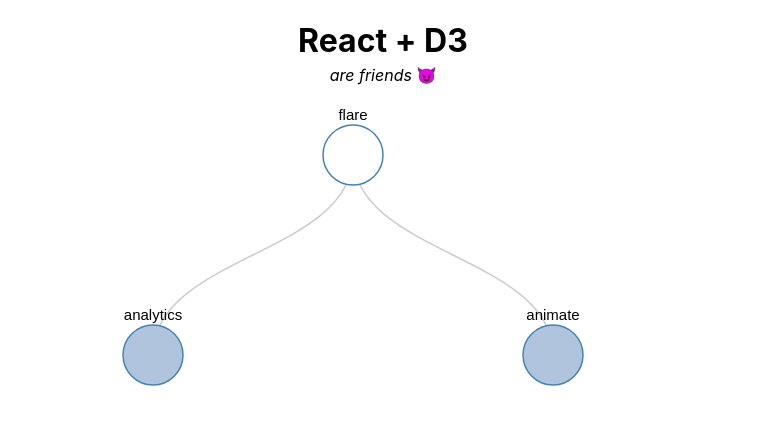
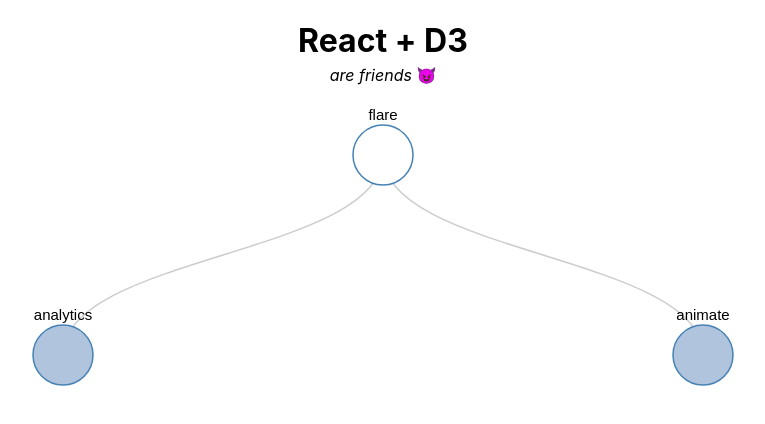
Before and after one commit to teomrd/react-d3, a React (Create React App) app: page / in a window 1280 px wide. Shown: the top 424 px of the page, without its empty margins (257-1022 px from the left). Built offline with nearby package versions, Linux system fonts and the light colour scheme.

Commit message:
Adapt size to available width

```diff
--- a/package.json
+++ b/package.json
@@ -46,6 +46,7 @@
     "eslint-plugin-import": "^2.23.0",
     "eslint-plugin-prettier": "^3.4.0",
     "eslint-plugin-react": "^7.23.2",
+    "eslint-plugin-react-hooks": "^4.2.0",
     "prettier": "^2.3.0"
   }
 }
--- a/src/components/NodeGraph/Tree.js
+++ b/src/components/NodeGraph/Tree.js
@@ -5,10 +5,18 @@
 import "./style.css";
 import { AnimatePresence } from "framer-motion";
 
-const Tree = ({ nodes, links, width, height, onNodeClick, sourcePosition }) => {
+const Tree = ({
+  nodes,
+  links,
+  width,
+  height,
+  onNodeClick,
+  sourcePosition,
+  id,
+}) => {
   return (
-    <svg width={width} height={height}>
-      <g transform="translate(50, 50)">
+    <svg width={width} height={height} id={id}>
+      <g transform="translate(0, 50)">
         <AnimatePresence>
           {links.map(({ source, target }) => (
             <Link
@@ -46,6 +54,7 @@
 };
 
 Tree.propTypes = {
+  id: PropTypes.string,
   width: PropTypes.number,
   height: PropTypes.number,
   nodes: PropTypes.array,
@@ -58,6 +67,7 @@
 };
 
 Tree.defaultProps = {
+  id: "node-graph-svg",
   width: 0,
   height: 0,
   nodes: [],
--- a/src/components/NodeGraph/index.js
+++ b/src/components/NodeGraph/index.js
@@ -4,6 +4,7 @@
 import data from "../../data/flare-2.json";
 import Tree from "./Tree";
 import { idifyTree } from "../../utils/treeStructures";
+import { useAvailableWidth } from "./useWindowSize";
 
 const toggleChildren = (self) => {
   if (self.children) {
@@ -28,13 +29,17 @@
 
 const root = idifyTree(data);
 
-const NodeGraph = ({ width, height, fixedDepth }) => {
+const NodeGraph = ({ fixedDepth }) => {
   const [myNodes, setNodes] = useState([]);
   const [myLinks, setLinks] = useState([]);
+  const width = useAvailableWidth("#node-graph-svg");
   const [sourcePosition, setSourcePosition] = useState({});
-  const tree = d3.layout.tree().size([height, width]);
+
+  const height = 800;
 
   const update = (source) => {
+    const tree = d3.layout.tree().size([width, height]);
+
     setSourcePosition({
       x: source.x,
       y: source.y,
@@ -54,6 +59,10 @@
     toggleChildren(self);
     update(self);
   };
+
+  useEffect(() => {
+    update(root);
+  }, [width]);
 
   useEffect(() => {
     fullyCollapseTreeOrNodes(root.children);
--- /dev/null
+++ b/src/components/NodeGraph/useWindowSize.js
@@ -0,0 +1,19 @@
+import { useEffect, useState } from "react";
+
+export const useAvailableWidth = (selector) => {
+  const [width, setWidth] = useState(200);
+
+  useEffect(() => {
+    const handleResize = () => {
+      setWidth(document.querySelector(selector).parentNode.offsetWidth);
+    };
+
+    window.addEventListener("resize", handleResize);
+
+    handleResize();
+
+    return () => window.removeEventListener("resize", handleResize);
+  }, [selector]);
+
+  return width;
+};
```
Also changed, not shown: .eslintrc.json, 1 other file (tests, documents, lock files or other folders).
